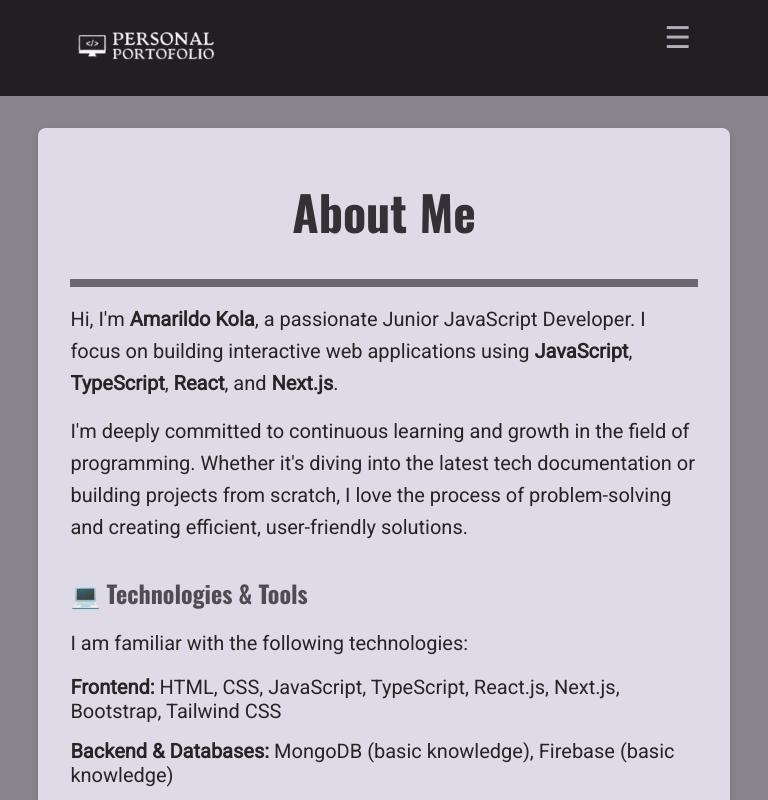
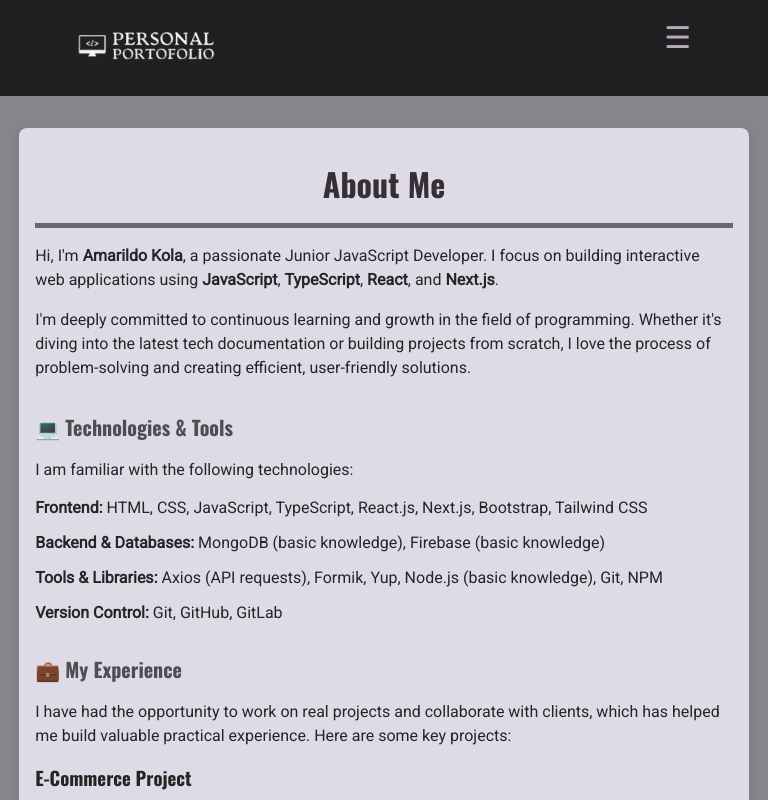
Before and after one commit to Amarildo05/Personal-Portfolio-Website, a React (Vite) app: page /about in a window 768 px wide. Shown: the top 800 px of the page. Built offline with nearby package versions, Linux system fonts and the light colour scheme.

Commit message:
more mobile responsive adjustments

```diff
--- a/src/componenets/about/AboutMe.css
+++ b/src/componenets/about/AboutMe.css
@@ -3,14 +3,14 @@
   max-width: 70rem;
   margin: 2rem auto;
   background-color: var(--color-grey-100);
-  padding: var(--size-4);
+  padding: var(--size-8);
   border-radius: 8px;
   box-shadow: 0 4px 8px rgba(0, 0, 0, 0.1);
 }
 
 .about-header {
   padding-bottom: var(--size-8);
-  border-bottom: 8px solid var(--color-grey-600);
+  border-bottom: 7px solid var(--color-grey-600);
   margin: var(--size-4) 0;
   display: flex;
   flex-direction: row;
@@ -60,12 +60,36 @@
   margin-left: var(--size-2);
 }
 
-@media (min-width: 768px) {
+@media (max-width: 768px) {
   .about {
-    padding: var(--size-8);
+    padding: var(--size-4);
+    width: 95%;
   }
 
   .about-header {
-    text-align: left;
+    padding-bottom: var(--size-4);
+    border-bottom: 5px solid var(--color-grey-600);
+  }
+
+  .about-header h1 {
+    font-size: var(--size-8);
+  }
+
+  .about-content p {
+    font-size: var(--size-4);
+    line-height: var(--size-6);
+  }
+
+  .about-content ul li,
+  .about-content ol li {
+    font-size: var(--size-4);
+  }
+
+  .about-content h2 {
+    font-size: var(--size-5);
+  }
+
+  .about-content a {
+    font-size: var(--size-4);
   }
 }
--- a/src/componenets/homePage/hero/Hero.css
+++ b/src/componenets/homePage/hero/Hero.css
@@ -57,8 +57,8 @@
 
 @media (max-width: 480px) {
   .image {
-    width: 160px;
-    height: 160px;
+    width: 170px;
+    height: 170px;
   }
 
   .hero h1 {
--- a/src/componenets/singleProject/ProjectDetails.css
+++ b/src/componenets/singleProject/ProjectDetails.css
@@ -2,8 +2,8 @@
   width: 95%;
   max-width: 60rem;
   margin: var(--size-8) auto;
-  font-size: var(--size-5);
-  line-height: var(--size-8);
+  font-size: var(--size-4);
+  line-height: var(--size-7);
   background-color: var(--color-grey-100);
   border-radius: 6px;
   padding: var(--size-4);
@@ -15,9 +15,9 @@
 }
 
 .project-header {
-  padding-bottom: var(--size-8);
-  border-bottom: 8px solid var(--color-grey-600);
-  margin: var(--size-4) 0;
+  padding-bottom: var(--size-6);
+  border-bottom: 5px solid var(--color-grey-600);
+  margin: var(--size-2) 0;
   display: flex;
   flex-direction: column;
   justify-content: space-between;
@@ -49,10 +49,13 @@
     margin: var(--size-8) 0;
     flex-direction: row;
     align-items: flex-end;
+    border-bottom: 7px solid var(--color-grey-600);
+    margin: var(--size-4) 0;
+    padding-bottom: var(--size-8);
   }
 
   .project-header h1 {
-    font-size: var(--size-16);
+    font-size: var(--size-12);
     text-align: left;
   }
 }
@@ -60,5 +63,7 @@
 @media (min-width: 768px) {
   .project-content {
     padding: var(--size-8);
+    font-size: var(--size-5);
+    line-height: var(--size-8);
   }
 }
--- a/src/index.css
+++ b/src/index.css
@@ -26,6 +26,7 @@ body {
   --size-6: 1.5rem;
   --size-8: 2rem;
   --size-12: 3rem;
+  --size-14: 3.2rem;
   --size-16: 3.8rem;
   --size-20: 5rem;
   --size-40: 10rem;
```
